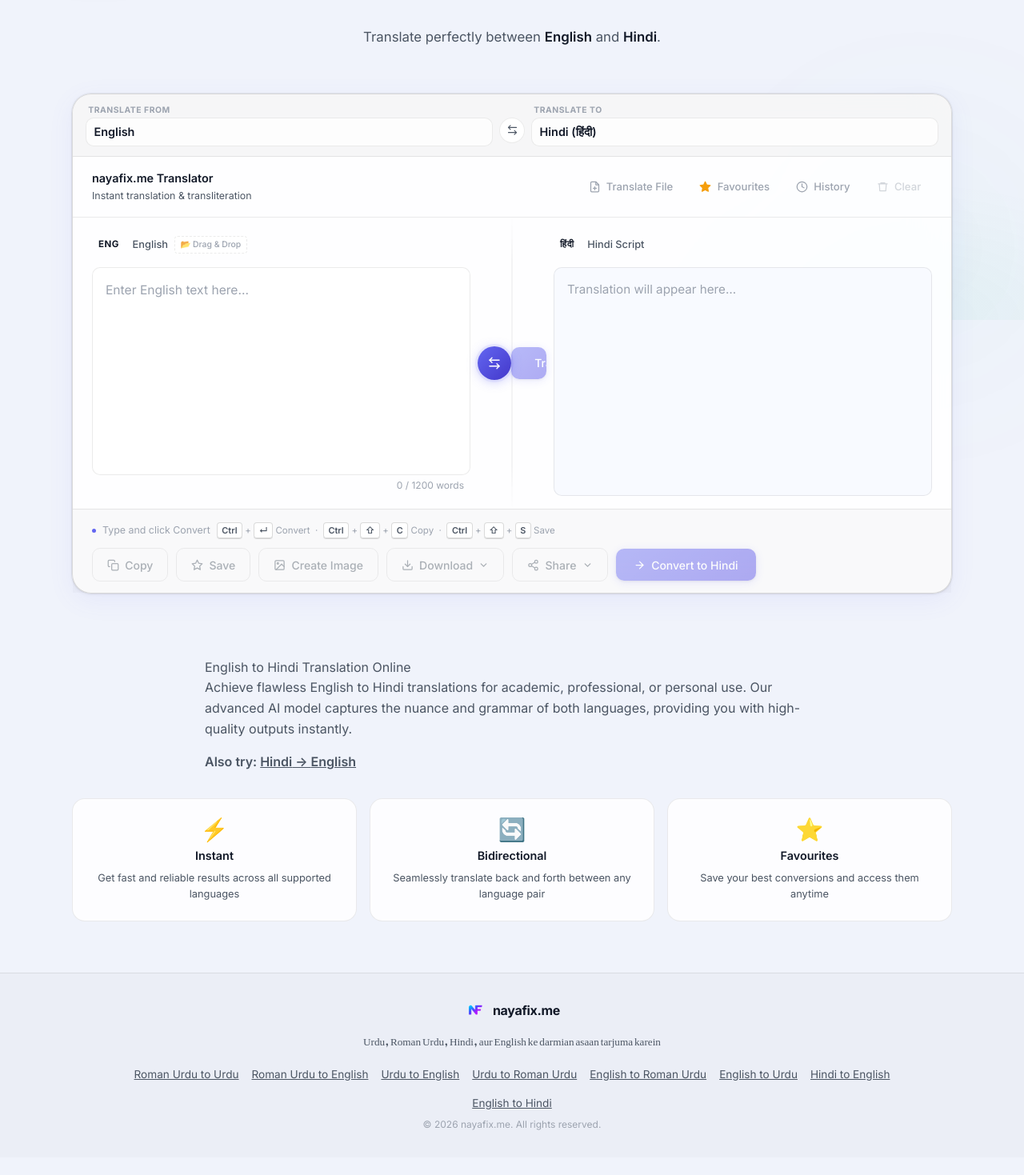
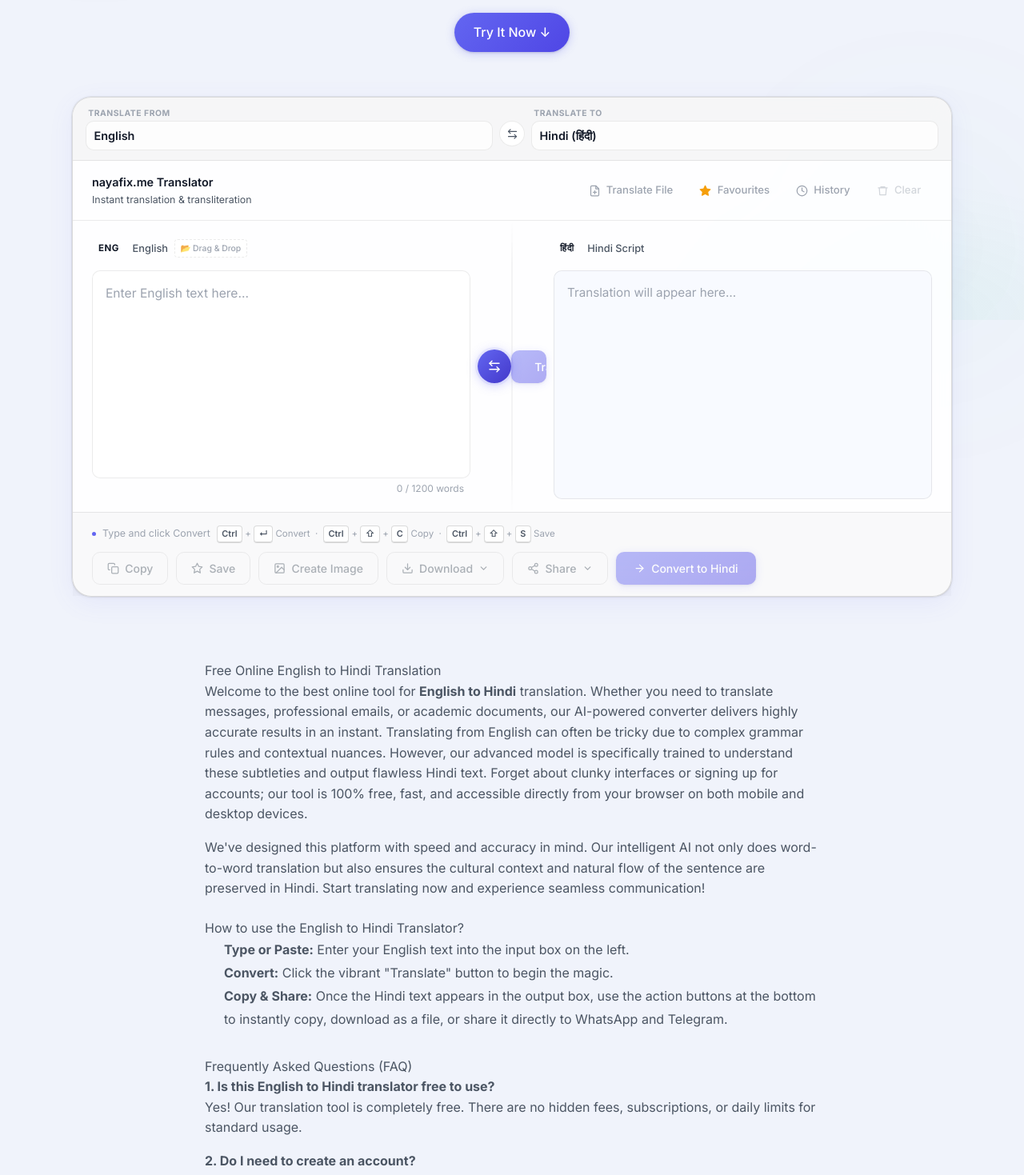
Before and after one commit to usamay15/nayafix, a Next.js app in the folder frontend/: page /translation/english-to-hindi in a window 1280 px wide. Shown: the part 400-1869 px from the top of the page at 80% size. Before the commit the page ends 1847 px from the top, so only its background shows below. Built offline with nearby package versions, Linux system fonts and the light colour scheme; a web font is replaced by a local one.

Commit message:
Add SEO Content, Hero redesign, and GA integration

```diff
--- a/frontend/app/layout.tsx
+++ b/frontend/app/layout.tsx
@@ -1,5 +1,6 @@
 import type { Metadata } from "next";
 import { Inter } from "next/font/google";
+import Script from "next/script";
 import "./globals.css";
 
 const inter = Inter({
@@ -104,6 +105,17 @@
       </head>
       <body className={`${inter.variable} font-sans antialiased`} suppressHydrationWarning>
         {children}
+
+        {/* Google Analytics Placeholder */}
+        <Script src={`https://www.googletagmanager.com/gtag/js?id=G-XXXXXXXXXX`} strategy="afterInteractive" />
+        <Script id="google-analytics" strategy="afterInteractive">
+          {`
+            window.dataLayer = window.dataLayer || [];
+            function gtag(){dataLayer.push(arguments);}
+            gtag('js', new Date());
+            gtag('config', 'G-XXXXXXXXXX');
+          `}
+        </Script>
       </body>
     </html>
   );
--- a/frontend/app/translation/[slug]/page.tsx
+++ b/frontend/app/translation/[slug]/page.tsx
@@ -77,9 +77,36 @@
         desc={<>Translate perfectly between <strong>{sourceName}</strong> and <strong>{targetName}</strong>.</>}
         seoContent={
           <>
-            <h2>{sourceName} to {targetName} Translation Online</h2>
-            <p>Achieve flawless {sourceName} to {targetName} translations for academic, professional, or personal use. Our advanced AI model captures the nuance and grammar of both languages, providing you with high-quality outputs instantly.</p>
-            <p style={{ marginTop: '1rem', fontWeight: 600 }}>Also try: <a href={`/translation/${targetSlug}-to-${sourceSlug}`} style={{ textDecoration: 'underline' }}>{targetName} → {sourceName}</a></p>
+            <h2>Free Online {sourceName} to {targetName} Translation</h2>
+            <p style={{ marginBottom: '1rem' }}>
+              Welcome to the best online tool for <strong>{sourceName} to {targetName}</strong> translation. Whether you need to translate messages, professional emails, or academic documents, our AI-powered converter delivers highly accurate results in an instant.
+              Translating from {sourceName} can often be tricky due to complex grammar rules and contextual nuances. However, our advanced model is specifically trained to understand these subtleties and output flawless {targetName} text.
+              Forget about clunky interfaces or signing up for accounts; our tool is 100% free, fast, and accessible directly from your browser on both mobile and desktop devices.
+            </p>
+            <p style={{ marginBottom: '1.5rem' }}>
+              We've designed this platform with speed and accuracy in mind. Our intelligent AI not only does word-to-word translation but also ensures the cultural context and natural flow of the sentence are preserved in {targetName}. Start translating now and experience seamless communication!
+            </p>
+
+            <h3>How to use the {sourceName} to {targetName} Translator?</h3>
+            <ol style={{ marginLeft: '1.5rem', marginBottom: '2rem', lineHeight: '1.8' }}>
+              <li><strong>Type or Paste:</strong> Enter your {sourceName} text into the input box on the left.</li>
+              <li><strong>Convert:</strong> Click the vibrant "Translate" button to begin the magic.</li>
+              <li><strong>Copy & Share:</strong> Once the {targetName} text appears in the output box, use the action buttons at the bottom to instantly copy, download as a file, or share it directly to WhatsApp and Telegram.</li>
+            </ol>
+
+            <h3>Frequently Asked Questions (FAQ)</h3>
+            <div style={{ marginBottom: '2rem' }}>
+              <p><strong>1. Is this {sourceName} to {targetName} translator free to use?</strong><br/>
+              Yes! Our translation tool is completely free. There are no hidden fees, subscriptions, or daily limits for standard usage.</p>
+
+              <p style={{ marginTop: '1rem' }}><strong>2. Do I need to create an account?</strong><br/>
+              Not at all. We believe in instant access. You don't need to sign up or log in to translate your {sourceName} text to {targetName}.</p>
+
+              <p style={{ marginTop: '1rem' }}><strong>3. How accurate is the {targetName} translation?</strong><br/>
+              Our platform uses state-of-the-art AI technology. While no automated translator is 100% perfect, ours offers significantly higher accuracy and natural phrasing compared to traditional translation engines.</p>
+            </div>
+
+            <p style={{ marginTop: '1rem', fontWeight: 600 }}>Also try: <a href={`/translation/${targetSlug}-to-${sourceSlug}`} style={{ color: 'var(--clr-brand)', textDecoration: 'underline' }}>{targetName} → {sourceName}</a></p>
           </>
         }
       >
--- a/frontend/components/AppShell.tsx
+++ b/frontend/components/AppShell.tsx
@@ -89,14 +89,19 @@
             <div className="hero-badge"><span className="hero-badge-dot"/>Instant · Accurate · Bidirectional</div>
             <h1 className="hero-title">
               {title}
-              <br/><span className="hero-title-sub">{subtitle}</span>
+              {subtitle && <><br/><span className="hero-title-sub">{subtitle}</span></>}
             </h1>
-            <p className="hero-desc">
+            <p className="hero-desc" style={{ marginBottom: '1.5rem' }}>
               {desc}
             </p>
+            <a href="#converter-tool" className="btn btn-primary" style={{ display: 'inline-flex', padding: '0.8rem 1.5rem', fontSize: '1rem', borderRadius: '100px', textDecoration: 'none' }}>
+              Try It Now ↓
+            </a>
           </section>
 
-          {children}
+          <div id="converter-tool">
+            {children}
+          </div>
 
           {seoContent && (
             <section className="seo-content" style={{ padding: '2rem 1rem', maxWidth: '800px', margin: '0 auto', color: 'var(--clr-text-2)', lineHeight: '1.6' }}>
```
